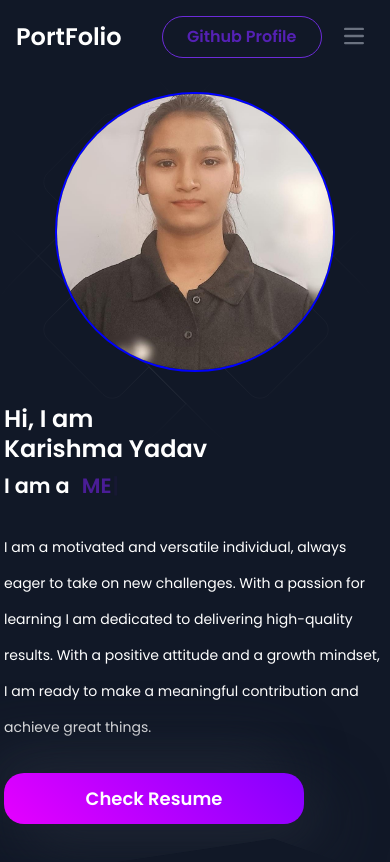
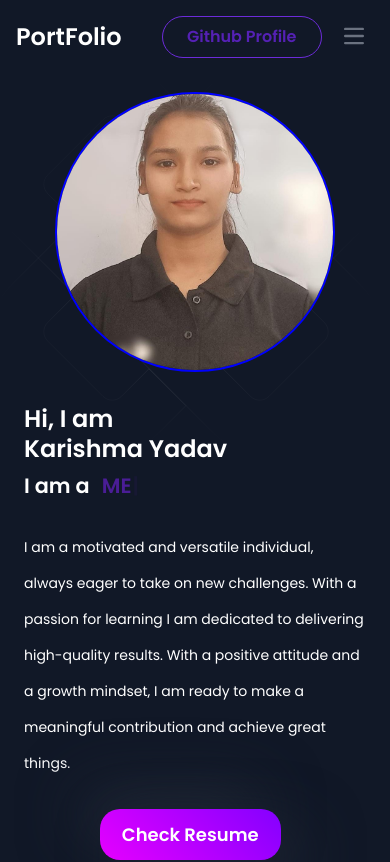
Before and after one commit to KarishmaGR/Portfolio, a React (Create React App) app: page / in a window 390 px wide. Shown: the top 862 px of the page. Built offline with nearby package versions, Linux system fonts and the light colour scheme.

Commit message:
style changes

```diff
--- a/src/component/HeroSection/Herosection.jsx
+++ b/src/component/HeroSection/Herosection.jsx
@@ -30,6 +30,7 @@ const ResumeButton = styled.a`
     text-decoration: none;
     width: 95%;
     max-width: 300px;
+    z-index:1000;
     text-align: center;
     padding: 16px 0;
     color:white;
@@ -45,7 +46,7 @@ const ResumeButton = styled.a`
     box-shadow:  20px 20px 60px #1F2634,
     -20px -20px 60px #1F2634;
     &:hover {
-        transform: scale(1.05);
+    transform: scale(1.05);
     transition: all 0.4s ease-in-out;
     box-shadow:  20px 20px 60px #1F2634,
     filter: brightness(1);
@@ -55,6 +56,7 @@ const ResumeButton = styled.a`
     @media (max-width: 640px) {
         padding: 12px 0;
         font-size: 18px;
+        cursor:pointer;
     }
 
 `;
@@ -66,15 +68,15 @@ const Herosection = () => {
         <div className=" absolute  flex justify-center bottom-0  w-[100%]   right-0  overflow-hidden   top-[5%] left-[30%]  sm:left-[10%] sm:-bottom-[10%] -translate-x-12 -translate-y-10">
           <HeroBgAnimation />
         </div>
-        <div className="  flex justify-between   sm:flex-col-reverse  sm:mb-6 sm:justify-center sm:items-center sm:gap-8 items-center w-[100vw]">
+        <div className="relative  flex justify-between   sm:flex-col-reverse  sm:mb-6 sm:justify-center sm:items-center sm:gap-8 items-center w-[100vw]">
           <div
             id="left"
             className="  order-1 flex w-[100%]  sm:gap-2 justify-between flex-col"
           >
-            <h1 className=" font-semibold text-[3rem] sm:text-[1.5rem] text-white  leading-tight  ">
+            <h1 className=" font-semibold text-[3rem] sm:px-5 sm:text-[1.5rem] text-white  leading-tight  ">
               Hi, I am <br /> {Bio.name}
             </h1>
-            <div className=" font-semibold w-[100%] text-3xl sm:text-[1.3rem] leading-snug flex gap-3 text-white">
+            <div className=" font-semibold w-[100%] sm:px-5 text-3xl sm:text-[1.3rem] leading-snug flex gap-3 text-white">
               I am a
               <span className=" text-purple-900 sm:text-[1.3rem]">
                 <Typewriter
@@ -86,17 +88,19 @@ const Herosection = () => {
                 />
               </span>
             </div>
-            <div className=" text-white  sm:text-sm text-[1rem] mb-5 leading-9 mt-5">
+            <div className=" text-white sm:px-5  sm:text-sm text-[1rem] mb-5 leading-9 mt-5">
               {Bio.description}
             </div>
-            <ResumeButton href={Bio.resume} target="display">
-              Check Resume
-            </ResumeButton>
+            <div className="sm:px-24 ">
+              <ResumeButton href={Bio.resume} target="display">
+                Check Resume
+              </ResumeButton>
+            </div>
           </div>
 
           <div
             id="right"
-            className="  w-[100%] order-2  flex justify-end sm:justify-center items-center "
+            className="  w-[100%] order-2   flex justify-end sm:justify-center items-center "
           >
             <Img src={HeroImage} />
           </div>
```
Also changed, not shown: 2 other files (tests, documents, lock files or other folders).
